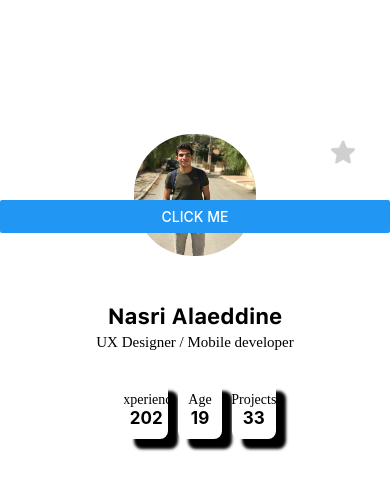
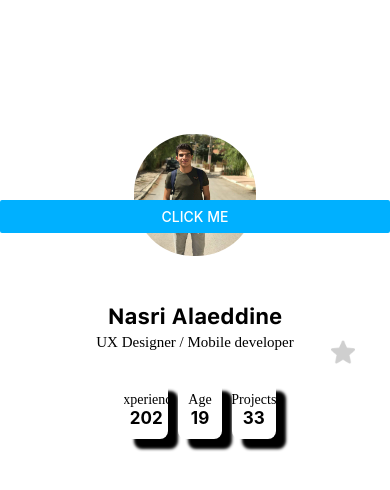
Before and after one commit to Alaeddine-Nasri/Talent_Hunter, a React Native app: screen / in a window 390 px wide. Shown: the top 490 px of the page. Built offline with nearby package versions, Linux system fonts and the light colour scheme; a web font is replaced by a local one.

Commit message:
Touchablehighlite view for a clickble view ! for the star

```diff
--- a/App.js
+++ b/App.js
@@ -50,7 +50,8 @@ import {
   ActivityIndicatorBase,
   Button,
   Platform,
-  activateLasers
+  activateLasers,
+  TouchableHighlight,
 } from 'react-native';
 //import { Button } from 'react-native-elements';
 import Icon from 'react-native-vector-icons/FontAwesome';
@@ -126,31 +127,31 @@ export default class Profile extends Component {
           {/* <Text style={styles.ccch}> Talent Hunter </Text> */}
         </View>
         <Image style={styles.avatar} source={require('./Ala.jpg')} />
-        <Button
-          onPress={this.buttonClickListener}
-          title="Click ME"
-
-          />
-        <View  style={styles.star}>
+        <View>
         {/* {button} */}
         {/* {(this.state.satrbool) ? (<Button title="s" onClick={ handleLogoutClick} />
         )
          : <Button title="wowssqlm" onClick={ this.handleLoginClick} />}
         */}
-
+        <Button
+          onPress={this.buttonClickListener}
+          title="Click ME"
+          color="#00B0FF"
+          />
           {
-            (this.state.starbool)? (
+            (this.state.starbool)? (<TouchableHighlight  style={styles.star} onPress={this.buttonClickListener}>
               <Image
                    source ={require('./star3.png')}
 
                    style = {styles.stars} />
-              )
+             </TouchableHighlight> )
             :
+            <TouchableHighlight style={styles.star} onPress={this.buttonClickListener}>
             <Image
               source ={require('./star.png')}
 
               style = {styles.stars} />
-
+            </TouchableHighlight>
           }
 
 
```
